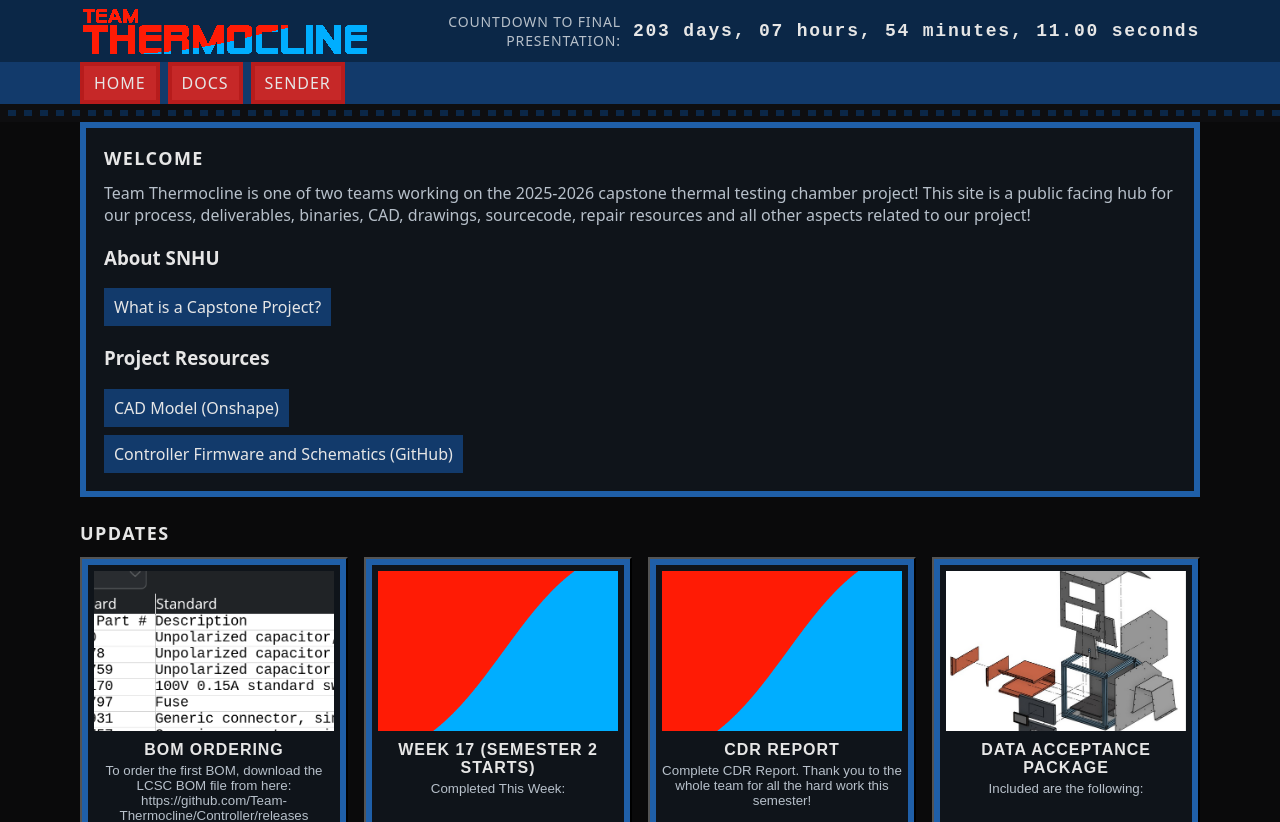
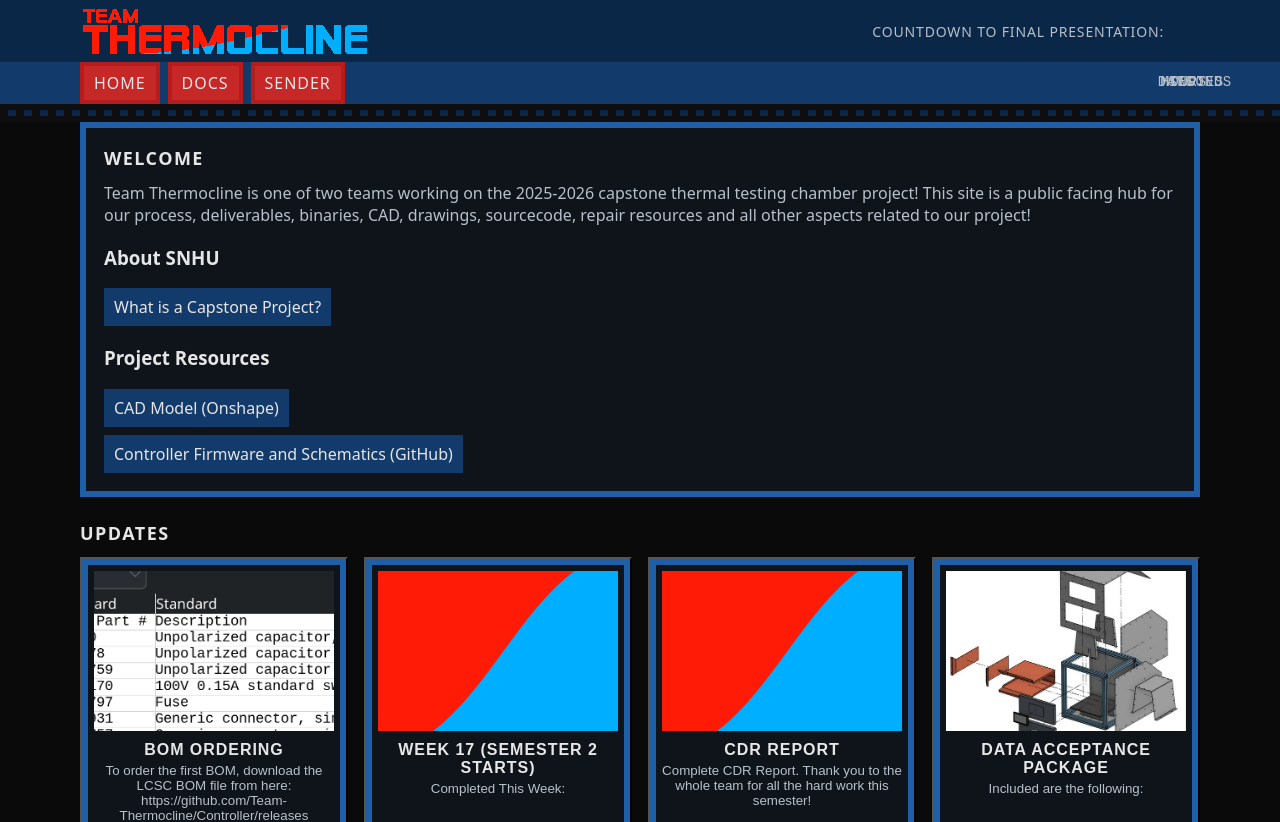
Before and after one commit to Team-Thermocline/team-thermocline.github.io, a Svelte app: page / in a window 1280 px wide. Shown: the top 822 px of the page. Built offline with nearby package versions, Linux system fonts and the light colour scheme.

Commit message:
CLean style

```diff
--- a/package.json
+++ b/package.json
@@ -12,6 +12,7 @@
     "preview": "vite preview --port 4173"
   },
   "dependencies": {
+    "digit-spinner": "^0.1.0",
     "marked": "^12.0.2"
   },
   "devDependencies": {
--- a/src/Countdown.svelte
+++ b/src/Countdown.svelte
@@ -1,40 +1,61 @@
 <script>
+  import 'digit-spinner/dist/index.js';
+
   // Countdown timer
   const targetTimestamp = 1777068000; // April 24, 6pm
-  let countdownDisplay = "00:00:00:00.00";
-
-  function formatCountdown(ms) {
-    if (ms <= 0) return "00:00:00:00.00";
-
-    const totalSeconds = Math.floor(ms / 1000);
-    const days = Math.floor(totalSeconds / 86400);
-    const hours = Math.floor((totalSeconds % 86400) / 3600);
-    const minutes = Math.floor((totalSeconds % 3600) / 60);
-    const seconds = totalSeconds % 60;
-    const tenths = Math.floor((ms % 1000) / 100);
-    const hundredths = Math.floor((ms % 100) / 10);
-
-    return `${String(days).padStart(2, '0')} days, ${String(hours).padStart(2, '0')} hours, ${String(minutes).padStart(2, '0')} minutes, ${String(seconds).padStart(2, '0')}.${tenths}${hundredths} seconds`;
-  }
+  let days = 0;
+  let hours = 0;
+  let minutes = 0;
+  let seconds = 0;
 
   function updateCountdown() {
     if (typeof window === "undefined") return;
     const now = Date.now();
     const target = targetTimestamp * 1000; // Convert to milliseconds
     const diff = target - now;
-    countdownDisplay = formatCountdown(diff);
+
+    if (diff <= 0) {
+      days = 0;
+      hours = 0;
+      minutes = 0;
+      seconds = 0;
+      return;
+    }
+
+    const totalSeconds = Math.floor(diff / 1000);
+    days = Math.floor(totalSeconds / 86400);
+    hours = Math.floor((totalSeconds % 86400) / 3600);
+    minutes = Math.floor((totalSeconds % 3600) / 60);
+    seconds = totalSeconds % 60;
   }
 
-  // Initialize and update countdown every 10ms for hundredths precision
+  // Initialize and update countdown every second
   if (typeof window !== "undefined") {
     updateCountdown();
-    setInterval(updateCountdown, 10);
+    setInterval(updateCountdown, 1000);
   }
 </script>
 
 <div class="countdown-container">
   <span class="countdown-label">Countdown to Final Presentation:</span>
-  <span class="countdown-timer">{countdownDisplay}</span>
+  <div class="countdown-timer">
+    <div class="time-unit">
+      <digit-spinner value={days} min-digits={3} direction="shortest"></digit-spinner>
+      <span class="unit-label">days</span>
+    </div>
+    <div class="time-unit">
+      <digit-spinner value={hours} min-digits={2} direction="shortest"></digit-spinner>
+      <span class="unit-label">hours</span>
+    </div>
+    <div class="time-unit">
+      <digit-spinner value={minutes} min-digits={2} direction="shortest"></digit-spinner>
+      <span class="unit-label">minutes</span>
+    </div>
+    <div class="time-unit">
+      <digit-spinner value={seconds} min-digits={2} direction="shortest"></digit-spinner>
+      <span class="unit-label">seconds</span>
+    </div>
+  </div>
 </div>
 
 <style>
@@ -42,6 +63,8 @@
     display: flex;
     align-items: center;
     gap: 12px;
+    position: relative;
+    z-index: 1;
   }
 
   .countdown-label {
@@ -53,11 +76,46 @@
   }
 
   .countdown-timer {
+    display: flex;
+    align-items: flex-start;
+    gap: 8px;
     font-family: "Courier New", monospace;
-    font-size: 18px;
-    font-weight: 600;
-    color: var(--text);
-    letter-spacing: 0.1em;
+    white-space: nowrap;
+  }
+
+  .time-unit {
+    display: flex;
+    flex-direction: column;
+    align-items: center;
+    position: relative;
+    min-height: 50px;
+  }
+
+  .countdown-timer digit-spinner {
+    --digit-font-size: 14px;
+    --digit-font: "Courier New", monospace;
+    --digit-color: var(--text);
+    --digit-font-weight: 600;
+    --digit-background: transparent;
+    --spinner-background: transparent;
+    --spinner-border-width: 0;
+    --spinner-border-color: transparent;
+    height: 50px;
+    display: flex;
+    align-items: center;
+  }
+
+  .unit-label {
+    font-size: 14px;
+    color: var(--muted);
+    text-transform: uppercase;
+    letter-spacing: 0.05em;
+    text-align: center;
+    position: absolute;
+    top: 68px;
+    left: 50%;
+    transform: translateX(-50%);
+    z-index: 2;
     white-space: nowrap;
   }
 </style>
--- a/src/styles.css
+++ b/src/styles.css
@@ -37,6 +37,7 @@ main, section, div, article, header, nav {
 .topbar {
   position: relative;
   background: var(--blue-900);
+  overflow: visible;
 }
 
 .brand {
@@ -46,6 +47,7 @@ main, section, div, article, header, nav {
   gap: 16px;
   padding: 6px 0;
   position: relative;
+  overflow: visible;
 }
 
 .logo {
```
Also changed, not shown: 1 other file (tests, documents, lock files or other folders).
